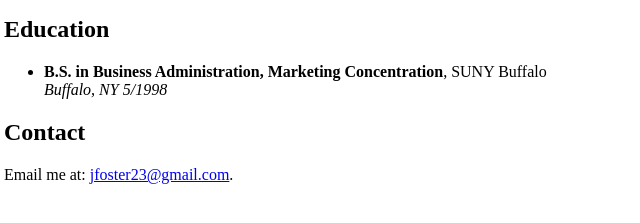
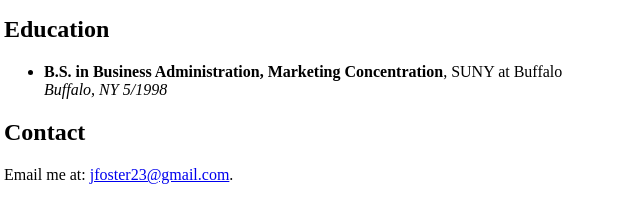
Before and after one commit to jfoster23/jfoster23.github.io, a plain HTML site: page unit1/index.html in a window 1280 px wide. Shown: the part 415-638 px from the top of the page, 4-644 px from the left. Drawn offline with Linux system fonts and the light colour scheme.

Commit message:
added "at" to SUNY Buffalo

```diff
--- a/unit1/index.html
+++ b/unit1/index.html
@@ -29,7 +29,7 @@
 
 		<h2>Education</h2>
 			<ul>
-				<li><strong>B.S. in Business Administration, Marketing Concentration</strong>, SUNY Buffalo
+				<li><strong>B.S. in Business Administration, Marketing Concentration</strong>, SUNY at Buffalo
 				<br><em>Buffalo, NY 5/1998</em></li>
 			</ul>
 
```
